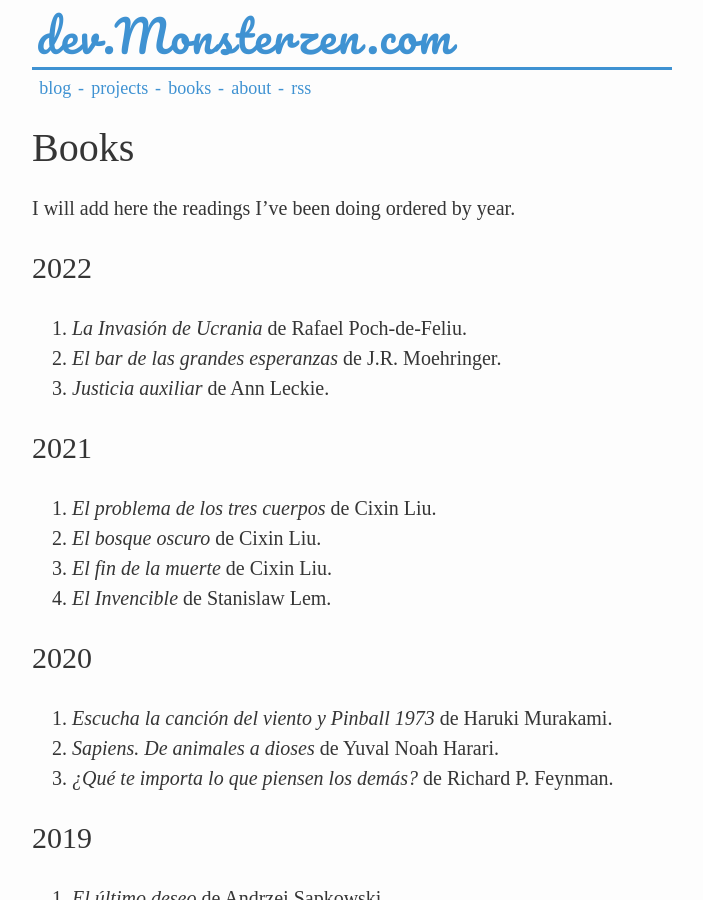
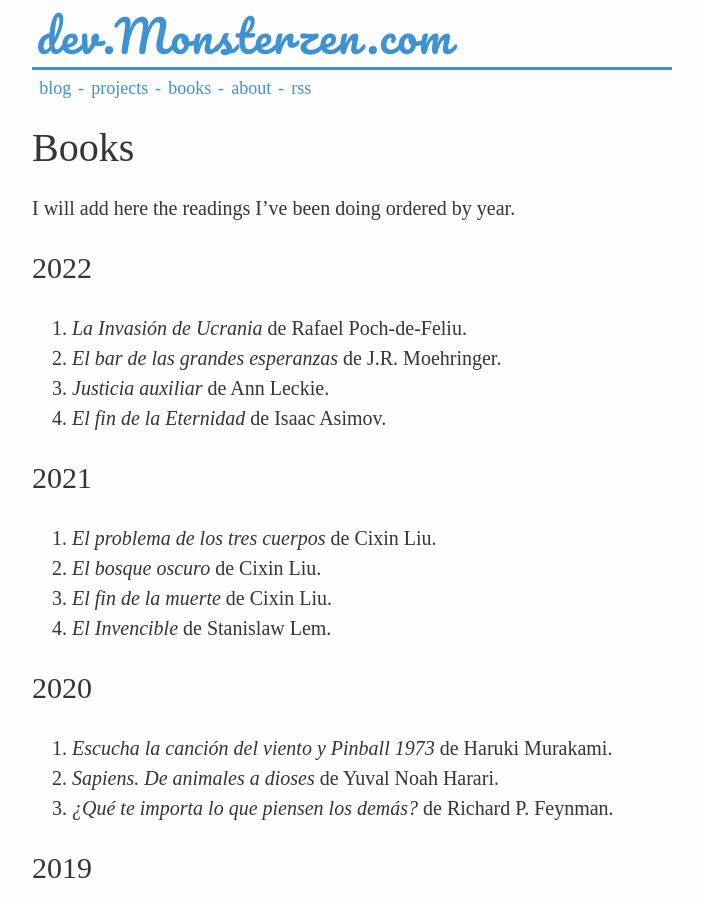
Before and after one commit to jfcalvo/jfcalvo.github.com, a Jekyll site: the page built from books.markdown, in a window 1280 px wide and 900 px high. Shown: the whole window, without its empty margins (288-991 px from the left). Built offline with Jekyll 4.4.1, drawn with Linux system fonts in a browser that asks for light colours; some web fonts are replaced.

Commit message:
Update books.markdown

```diff
--- a/books.markdown
+++ b/books.markdown
@@ -13,6 +13,7 @@ I will add here the readings I've been doing ordered by year.
 1. *La Invasión de Ucrania* de Rafael Poch-de-Feliu.
 2. *El bar de las grandes esperanzas* de J.R. Moehringer.
 3. *Justicia auxiliar* de Ann Leckie.
+4. *El fin de la Eternidad* de Isaac Asimov.
 
 ## 2021
 
```
